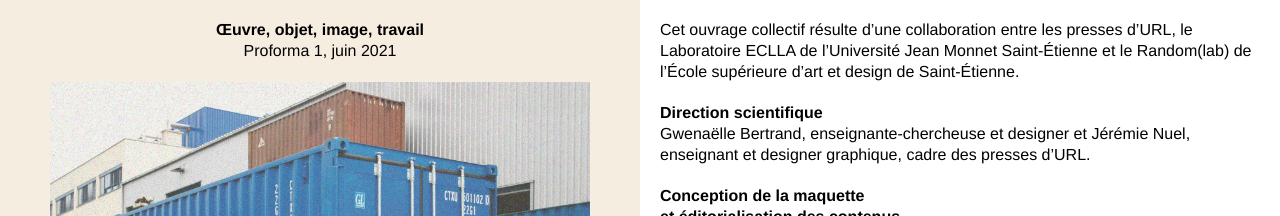
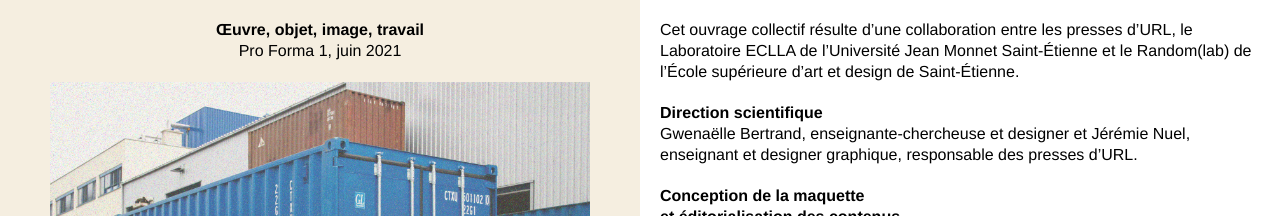
Before and after one commit to jeremien/proforma.lespressesdurl.net, a Nuxt app: page / in a window 1280 px wide. Shown: the top 216 px of the page. Built offline with nearby package versions, Linux system fonts and the light colour scheme.

Commit message:
corrections dans le texte

```diff
--- a/components/Droite.vue
+++ b/components/Droite.vue
@@ -7,7 +7,7 @@
     <h1>Direction scientifique</h1>
     <p>Gwenaëlle Bertrand, enseignante‑chercheuse
       et designer et Jérémie Nuel, enseignant et designer graphique,
-      cadre des presses d’URL.</p>
+      responsable des presses d’URL.</p>
     <br>
     <h1>Conception de la maquette <br>et éditorialisation des contenus</h1>
     <p>Maxime Bouton et Émile Greis, designers graphiques et développeurs.</p>
--- a/components/Gauche.vue
+++ b/components/Gauche.vue
@@ -1,7 +1,7 @@
 <template>
   <div class="gauche">
     <h1>Œuvre, objet, image, travail</h1>
-    <h2>Proforma 1, juin 2021</h2>
+    <h2>Pro Forma 1, juin 2021</h2>
     <figure>
       <img src="~/assets/image.png" />
       <figcaption><a href="https://unsplash.com/photos/376KN_ISplE">source de l'image</a></figcaption>
```
Also changed, not shown: 2 other files (tests, documents, lock files or other folders).
